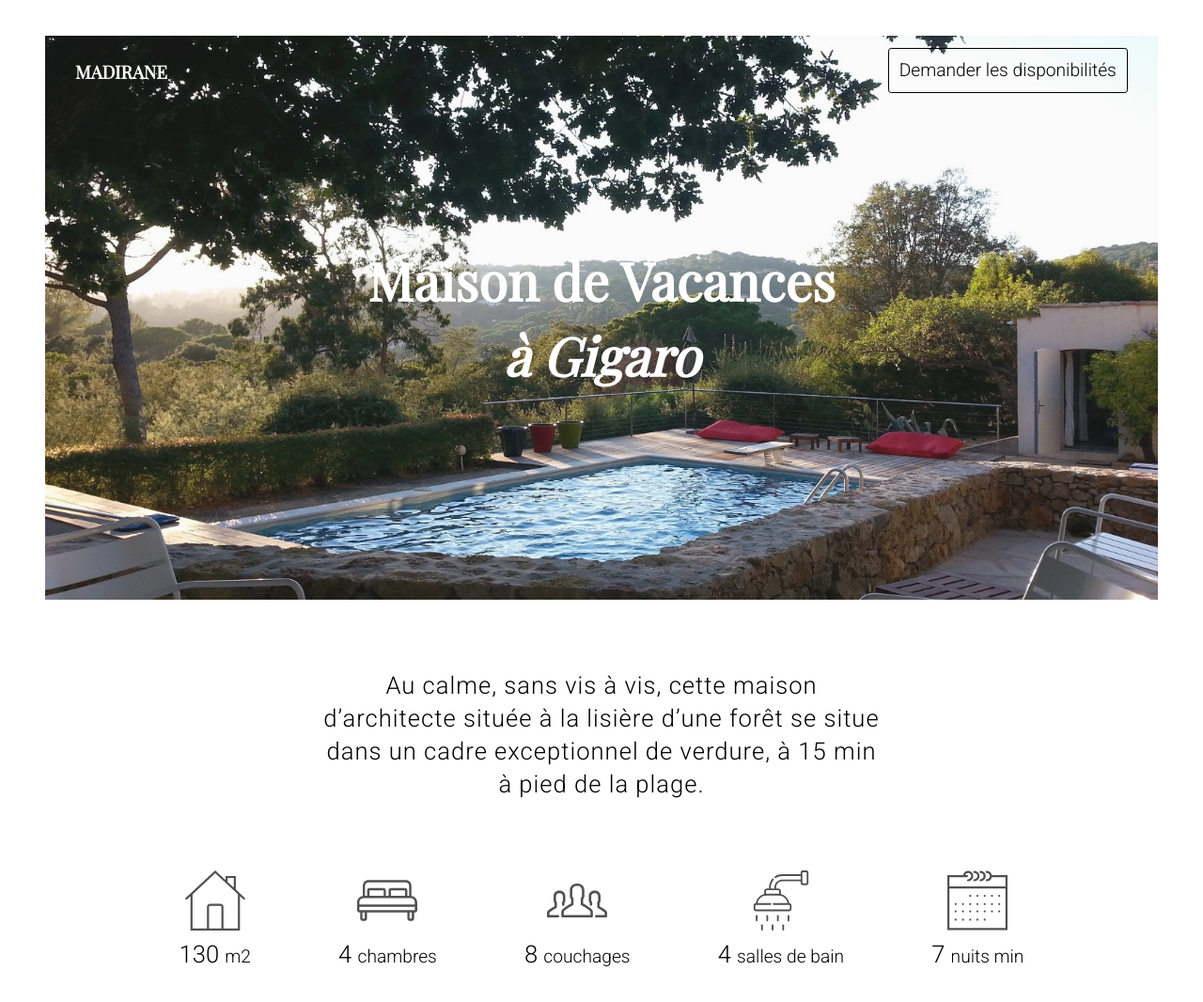
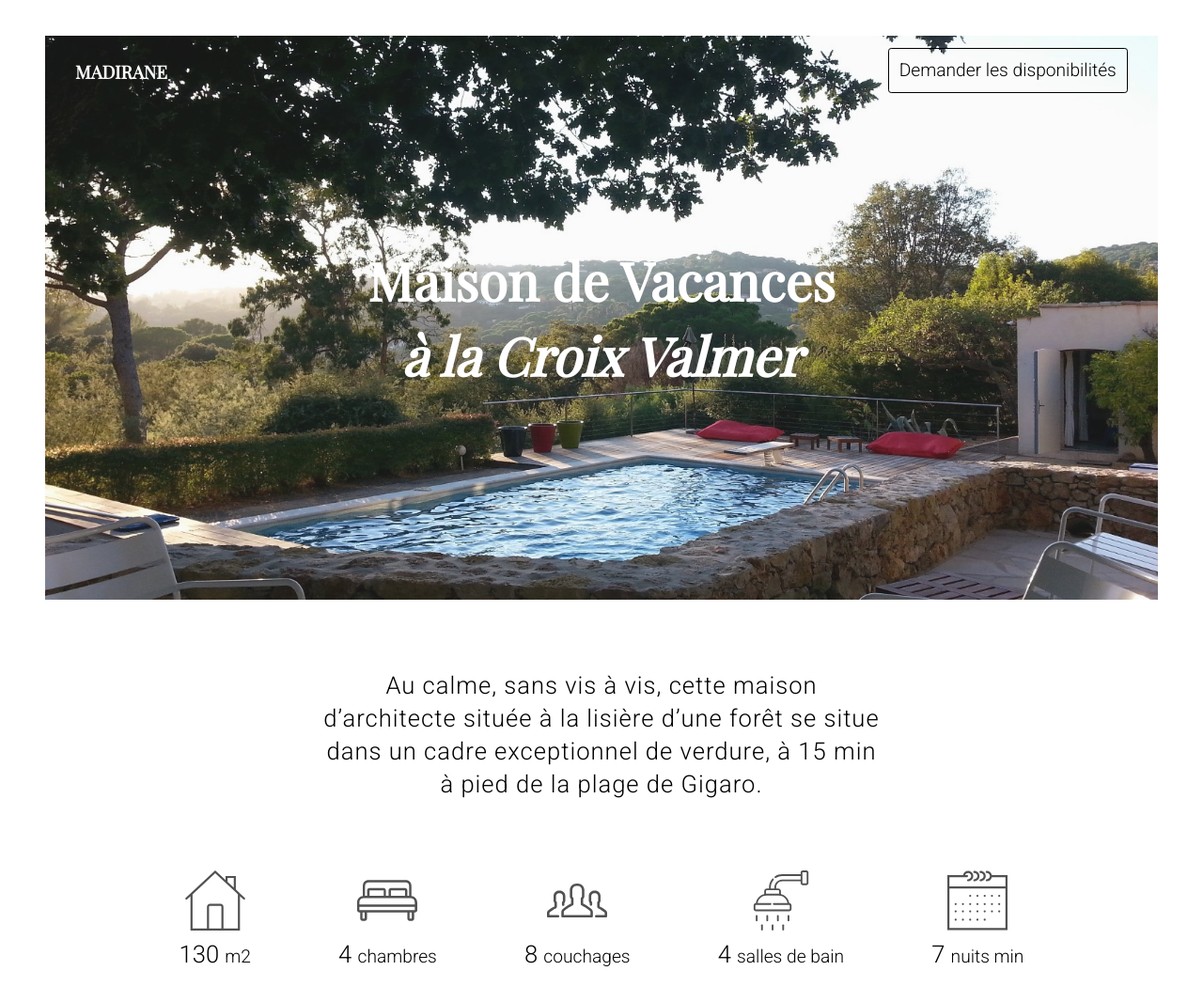
Before and after one commit to paulpari-s/Madirane, a plain HTML site: page index.html in a window 1280 px wide. Shown: the top 1066 px of the page at 94% size. Drawn offline with nearby package versions, Linux system fonts and the light colour scheme.

Commit message:
Updated titles

```diff
--- a/index.html
+++ b/index.html
@@ -5,7 +5,7 @@
     <link rel="stylesheet" href="./resources/css/reset.css">
     <link rel="stylesheet" href="./resources/css/style.css" type="text/css">
     <link href="https://fonts.googleapis.com/css?family=Playfair+Display|Roboto:300,400,500&display=swap" rel="stylesheet">
-    <title>Maison de Vacances à Gigaro, proche de Saint Tropez</title>
+    <title>Maison de Vacances à la Croix Valmer, proche de Saint Tropez</title>
   </head>
   <body>
 
@@ -30,14 +30,14 @@
 
   <div id="jumbotron">
     <div class="title">
-      <h1>Maison de Vacances <br><em>à Gigaro</em></h1>
+      <h1>Maison de Vacances <br><em>à la Croix Valmer</em></h1>
     </div>
   </div>
 
 <!-- Sub-Jumbotron -->
 
     <div class="subtitle">
-      <h3>Au calme, sans vis à vis, cette maison d’architecte située à la lisière d’une forêt se situe dans un cadre exceptionnel de verdure, à 15 min à pied de la plage.</h3>
+      <h3>Au calme, sans vis à vis, cette maison d’architecte située à la lisière d’une forêt se situe dans un cadre exceptionnel de verdure, à 15 min à pied de la plage de Gigaro.</h3>
     </div>
 
     <div class="pictogrammes">
```
